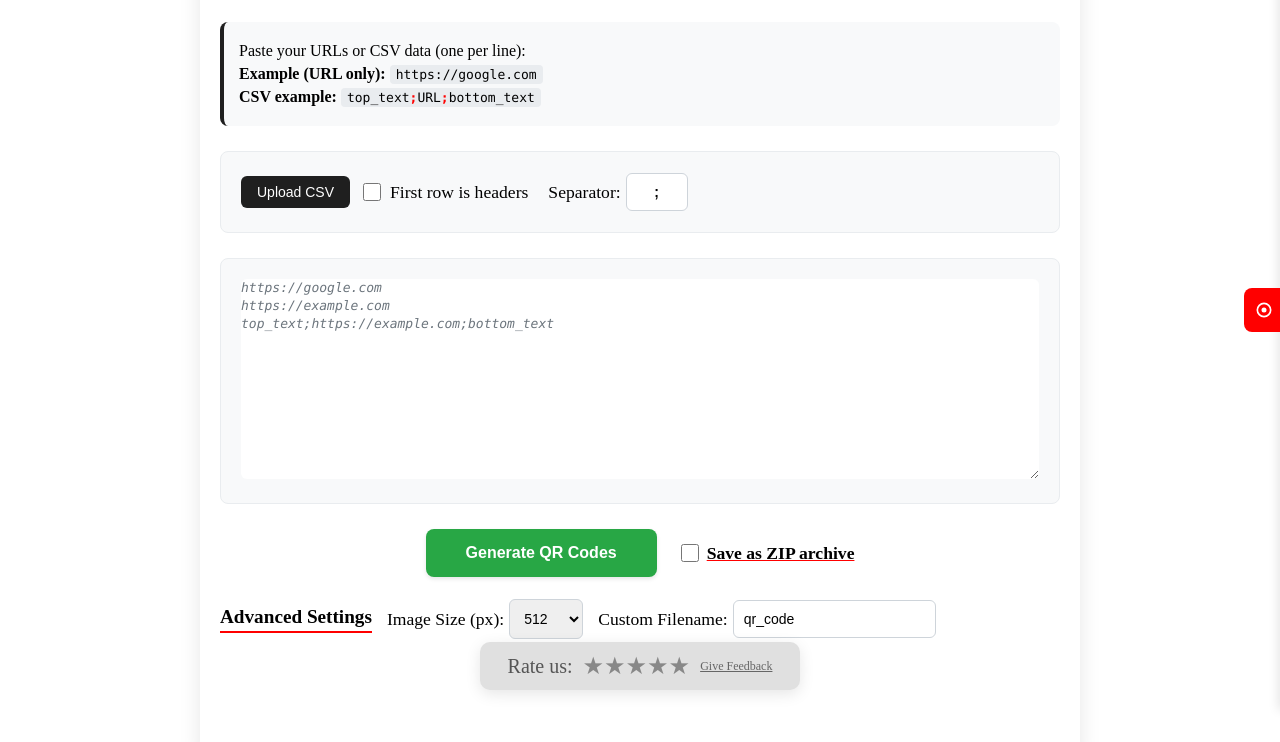
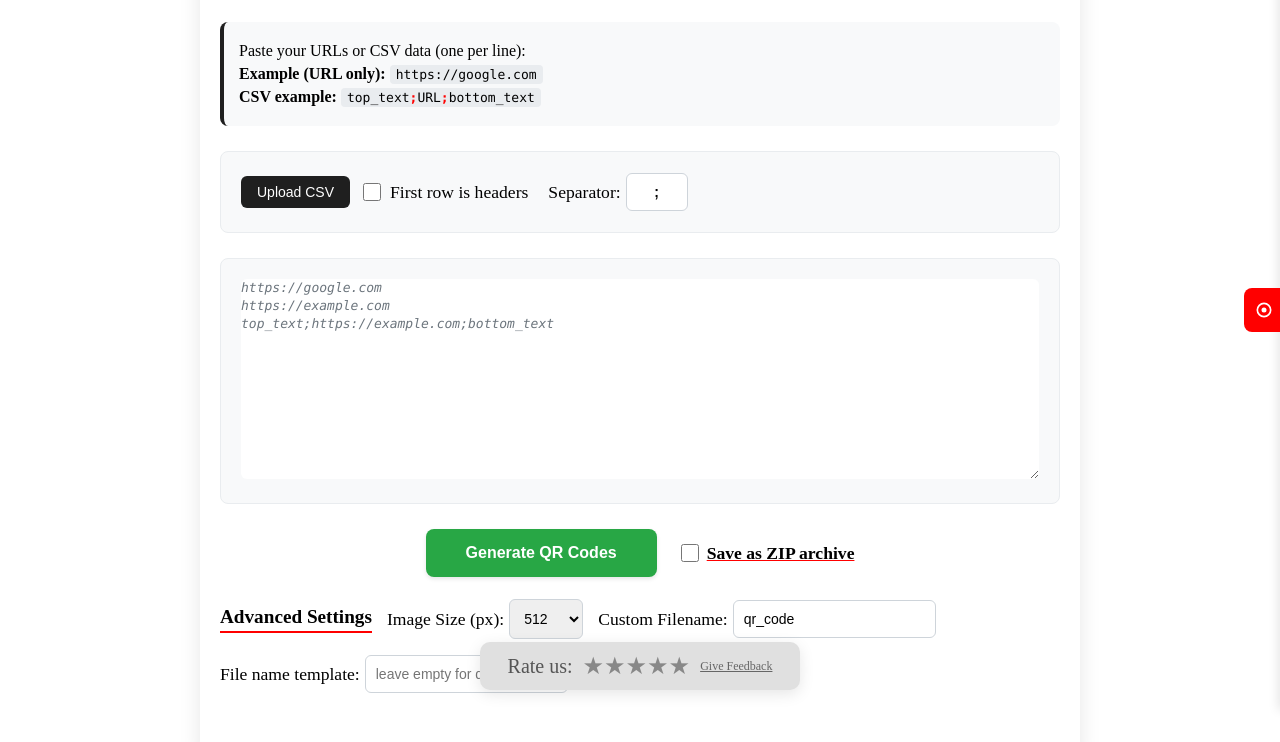
Before and after one commit to Tuchnyak/extension_qrcodebulk, a website with bundled scripts: page src/bulk.html in a window 1280 px wide. Shown: the part 90-832 px from the top of the page. Built offline with nearby package versions, Linux system fonts and the light colour scheme.

Commit message:
feat: add filename template input to Advanced Settings

```diff
--- a/src/bulk.html
+++ b/src/bulk.html
@@ -98,6 +98,11 @@
                 <label for="file-name-input">Custom Filename:</label>
                 <input type="text" id="file-name-input" value="qr_code" pattern="[a-zA-Z0-9_-]+">
             </div>
+            <div class="control-group">
+                <label for="filename-template-input">File name template:</label>
+                <input type="text" id="filename-template-input" placeholder="leave empty for default">
+                <div id="filename-template-preview" class="template-preview"></div>
+            </div>
         </div>
     </div>
 
```
